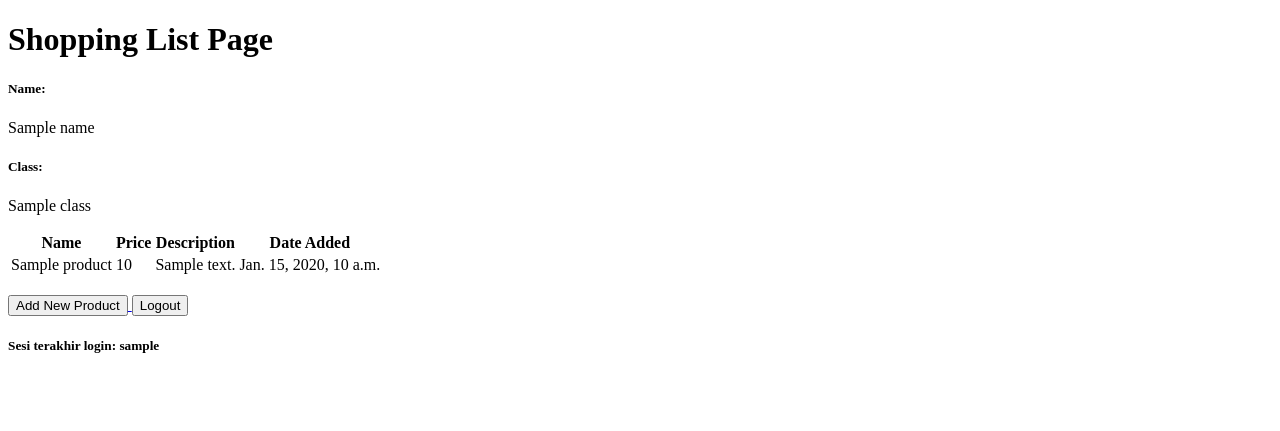
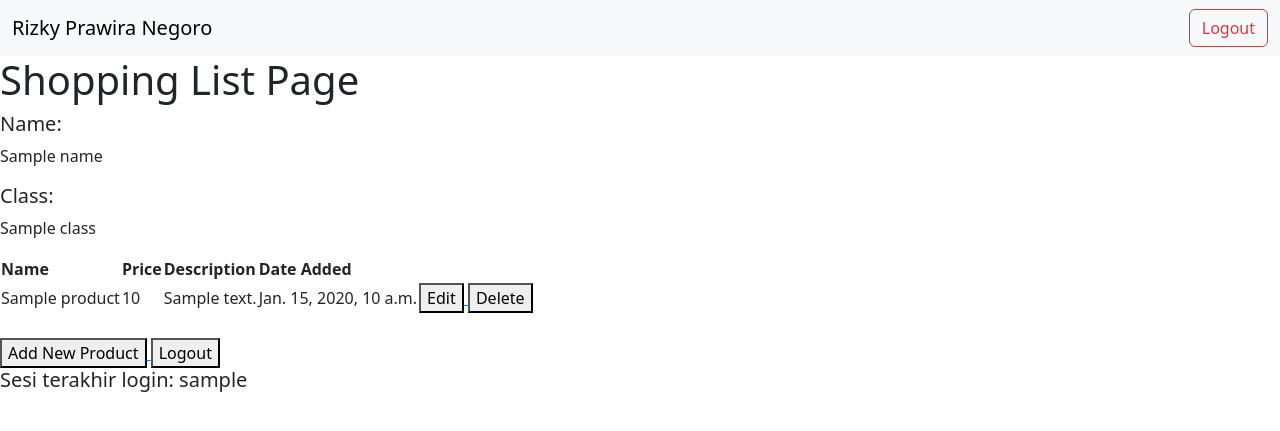
Before and after one commit to PrawiraRzkN/shopping-list, a Django app: template main/templates/main.html in a window 1280 px wide. Shown: the top 431 px of the page. Run offline with Django 4.2, Linux system fonts and the light colour scheme; the template is opened without the code that fills it: most values are stand-ins (such as "Sample title", 1, 10 or a date in 2020).

Commit message:
Tutorial 4 SELESAI

```diff
--- a/main/templates/main.html
+++ b/main/templates/main.html
@@ -1,6 +1,15 @@
 {% extends 'base.html' %}
 
 {% block content %}
+    <nav class="navbar bg-body-tertiary">
+        <div class="container-fluid">
+        <a class="navbar-brand">Rizky Prawira Negoro</a>
+            <a href="{% url 'main:logout' %}">
+                <button class="btn btn-outline-danger logout_btn" type="button">Logout</button>
+            </a>
+        </div>
+    </nav>
+
     <h1>Shopping List Page</h1>
 
     <h5>Name:</h5>
@@ -25,6 +34,18 @@
                 <td>{{product.price}}</td>
                 <td>{{product.description}}</td>
                 <td>{{product.date_added}}</td>
+                <td>
+                    <a href="{% url 'main:edit_product' product.pk %}">
+                        <button>
+                            Edit
+                        </button>
+                    </a>
+                    <a href="{% url 'main:delete_product' product.pk %}">
+                          <button>
+                              Delete
+                          </button>
+                      </a>
+                </td>
             </tr>
         {% endfor %}
     </table>
--- a/main/urls.py
+++ b/main/urls.py
@@ -1,5 +1,5 @@
 from django.urls import path
-from main.views import show_main, create_product, show_xml, show_json, show_xml_by_id, show_json_by_id, register, login_user, logout_user
+from main.views import show_main, create_product, show_xml, show_json, show_xml_by_id, show_json_by_id, register, login_user, logout_user, edit_product, delete_product
 
 app_name = 'main'
 
@@ -13,4 +13,6 @@ urlpatterns = [
     path('register/', register, name='register'),
     path('login/', login_user, name='login'),
     path('logout/', logout_user, name='logout'),
+    path('edit-product/<int:id>', edit_product, name='edit_product'),
+    path('delete/<int:id>', delete_product, name='delete_product'),
 ]
--- a/templates/base.html
+++ b/templates/base.html
@@ -2,13 +2,12 @@
 <!DOCTYPE html>
 <html lang="en">
     <head>
-        <meta charset="UTF-8" />
-        <meta
-            name="viewport"
-            content="width=device-width, initial-scale=1.0"
-        />
         {% block meta %}
+            <meta charset="UTF-8" />
+            <meta name="viewport" content="width=device-width, initial-scale=1">
         {% endblock meta %}
+        <link href="https://cdn.jsdelivr.net/npm/bootstrap@5.3.2/dist/css/bootstrap.min.css" rel="stylesheet" integrity="sha384-T3c6CoIi6uLrA9TneNEoa7RxnatzjcDSCmG1MXxSR1GAsXEV/Dwwykc2MPK8M2HN" crossorigin="anonymous">
+        <script src="https://code.jquery.com/jquery-3.6.0.min.js" integrity="sha384-KyZXEAg3QhqLMpG8r+J4jsl5c9zdLKaUk5Ae5f5b1bw6AUn5f5v8FZJoMxm6f5cH1" crossorigin="anonymous"></script>
     </head>
 
     <body>
```
Also changed, not shown: main/templates/edit_product.html (added, +22 -0 lines), main/views.py (+23 -0 lines).
